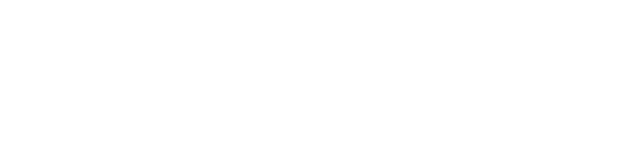
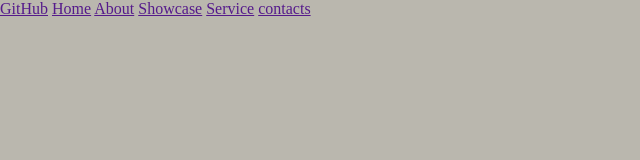
Before and after one commit to 1ubrno/portifolio, a plain HTML site: page index.html in a window 1280 px wide. Shown: the whole page, without its empty margins (0-640 px from the left). Drawn offline with Linux system fonts and the light colour scheme.

Commit message:
update with html and css
adiction of new structure and reference img and folders

```diff
--- /dev/null
+++ b/assets/css/style.css
@@ -0,0 +1,9 @@
+*{
+    margin: 0;
+    padding: 0;
+    box-sizing: border-box;
+}
+
+body{
+    background-color:#BAB7AE ;
+}
--- a/index.html
+++ b/index.html
@@ -3,16 +3,21 @@
 <head>
     <meta charset="UTF-8">
     <meta name="viewport" content="width=device-width, initial-scale=1.0">
-    <title>Document</title>
+    <link rel="stylesheet" href="assets/css/style.css">
+    <link rel="shortcut icon" href="favicon.ico" type="image/x-icon">
+    <title>Portifolio</title>
 </head>
 <body>
     <header>
         <div class="div-nav">
             <!--gitHub, name and contacts inf-->
             <nav>
-                <a href=""></a>
-                <a href=""></a>
-                <a href=""></a>
+                <a href="">GitHub</a>
+                <a href="">Home</a>
+                <a href="">About</a>
+                <a href="">Showcase</a>
+                <a href="">Service</a>
+                <a href="">contacts</a>
             </nav>
         </div>
     </header>
@@ -20,6 +25,7 @@
         <div class="main">
             <div class="b1">
                 <!--About me-->
+
             </div>
             <div class="b2">
                 <!--Especialization-->
```
Also changed, not shown: img/ref/image.png (added), img/ref/prototipo01.svg (added).
